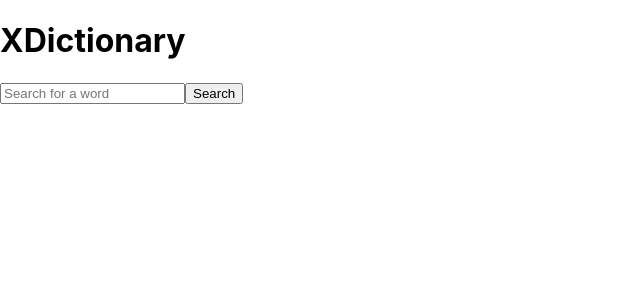
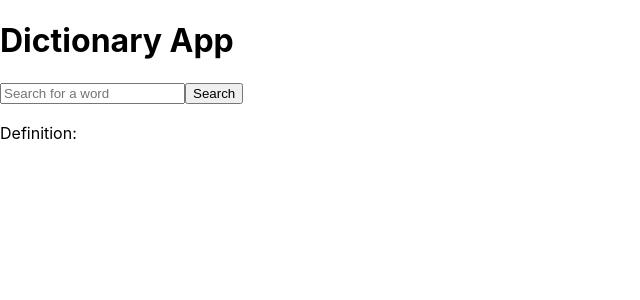
Before and after one commit to musaddiq2/XDictionary, a React (Create React App) app: page / in a window 1280 px wide. Shown: the top 300 px of the page, without its empty margins (0-640 px from the left). Built offline with nearby package versions, Linux system fonts and the light colour scheme.

Commit message:
4th commit

```diff
--- a/src/App.js
+++ b/src/App.js
@@ -26,7 +26,7 @@ const Word = ({ word, meaning }) => {
   return (
     <div className="word">
       <h3>{word}</h3>
-      <p>{meaning}</p>
+      <p>Definition: {meaning}</p>
     </div>
   );
 };
@@ -49,7 +49,7 @@ function App() {
 
   return (
     <div className="App">
-      <h1>XDictionary</h1>
+      <h1>Dictionary App</h1>
       <Search searchTerm={searchTerm} onSearch={handleSearch} />
       <Word word={searchTerm} meaning={definition} />
     </div>
```
